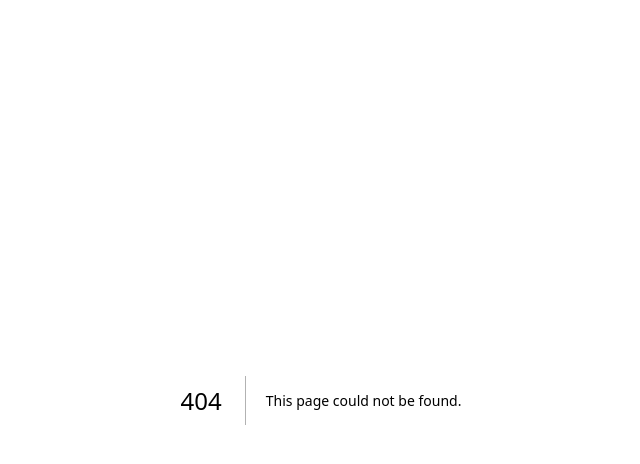
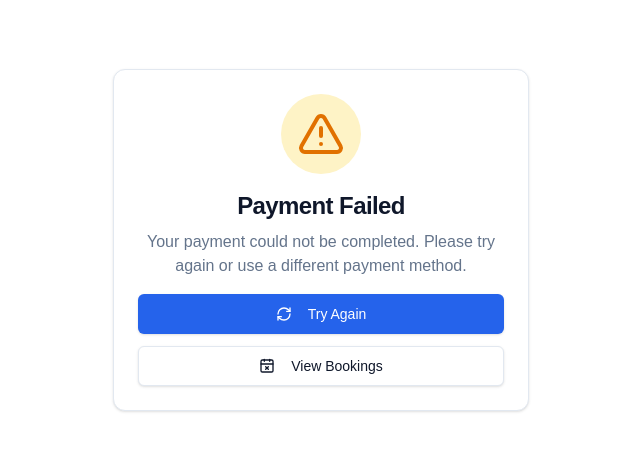
Before and after one commit to monirHRaju/fixitnow-frontend, a Next.js app: page /payment/fail in a window 1280 px wide. Before the commit this address had no page. Shown: the top 464 px of the page, without its empty margins (319-959 px from the left). Built offline with nearby package versions, Linux system fonts and the light colour scheme.

Commit message:
feat: add payment fail page for SSLCommerz redirect

```diff
--- /dev/null
+++ b/src/app/payment/fail/page.tsx
@@ -0,0 +1,136 @@
+"use client";
+
+import { Suspense } from "react";
+import { useRouter, useSearchParams } from "next/navigation";
+import { motion } from "framer-motion";
+import { AlertTriangle, RefreshCw, CalendarX } from "lucide-react";
+import { Button } from "@/components/ui/button";
+import {
+  Card,
+  CardContent,
+  CardDescription,
+  CardHeader,
+  CardTitle,
+} from "@/components/ui/card";
+import { Skeleton } from "@/components/ui/skeleton";
+
+const containerVariants = {
+  hidden: { opacity: 0 },
+  visible: {
+    opacity: 1,
+    transition: { staggerChildren: 0.15 },
+  },
+};
+
+const itemVariants = {
+  hidden: { opacity: 0, y: 20 },
+  visible: { opacity: 1, y: 0, transition: { duration: 0.4 } },
+};
+
+const iconVariants = {
+  hidden: { scale: 0, rotate: 180 },
+  visible: {
+    scale: 1,
+    rotate: 0,
+    transition: { type: "spring" as const, stiffness: 200, damping: 15 },
+  },
+};
+
+function PaymentFailContent() {
+  const router = useRouter();
+  const searchParams = useSearchParams();
+  const bookingId = searchParams.get("bookingId") || searchParams.get("tran_id");
+  const error = searchParams.get("error");
+
+  return (
+    <motion.div
+      variants={containerVariants}
+      initial="hidden"
+      animate="visible"
+      className="mx-auto flex min-h-[60vh] max-w-md items-center justify-center px-4"
+    >
+      <Card className="w-full text-center">
+        <CardHeader className="pb-4">
+          <motion.div
+            variants={iconVariants}
+            className="mb-4 flex justify-center"
+          >
+            <div className="flex h-20 w-20 items-center justify-center rounded-full bg-amber-100 dark:bg-amber-900/30">
+              <AlertTriangle className="h-12 w-12 text-amber-600 dark:text-amber-400" />
+            </div>
+          </motion.div>
+          <motion.div variants={itemVariants}>
+            <CardTitle className="text-2xl font-bold">Payment Failed</CardTitle>
+            <CardDescription className="mt-2 text-base">
+              Your payment could not be completed. Please try again or use a
+              different payment method.
+            </CardDescription>
+          </motion.div>
+        </CardHeader>
+        <CardContent className="space-y-6">
+          {error && (
+            <motion.div
+              variants={itemVariants}
+              className="rounded-lg bg-muted/50 p-4 text-left text-sm"
+            >
+              <span className="text-muted-foreground">Reason: </span>
+              <span className="font-medium">{error}</span>
+            </motion.div>
+          )}
+
+          <motion.div
+            variants={itemVariants}
+            className="flex flex-col gap-3"
+          >
+            <Button
+              size="lg"
+              className="w-full"
+              onClick={() => router.push(`/bookings/${bookingId || ""}`)}
+            >
+              <RefreshCw className="mr-2 h-4 w-4" />
+              Try Again
+            </Button>
+            <Button
+              variant="outline"
+              size="lg"
+              className="w-full"
+              onClick={() => router.push("/bookings")}
+            >
+              <CalendarX className="mr-2 h-4 w-4" />
+              View Bookings
+            </Button>
+          </motion.div>
+        </CardContent>
+      </Card>
+    </motion.div>
+  );
+}
+
+function PaymentFailSkeleton() {
+  return (
+    <div className="mx-auto flex min-h-[60vh] max-w-md items-center justify-center px-4">
+      <Card className="w-full">
+        <CardHeader className="items-center pb-4">
+          <Skeleton className="mb-4 h-20 w-20 rounded-full" />
+          <Skeleton className="h-8 w-56" />
+          <Skeleton className="mt-2 h-5 w-64" />
+        </CardHeader>
+        <CardContent className="space-y-6">
+          <div className="rounded-lg bg-muted/50 p-4">
+            <Skeleton className="h-5 w-full" />
+          </div>
+          <Skeleton className="h-11 w-full rounded-md" />
+          <Skeleton className="h-11 w-full rounded-md" />
+        </CardContent>
+      </Card>
+    </div>
+  );
+}
+
+export default function PaymentFailPage() {
+  return (
+    <Suspense fallback={<PaymentFailSkeleton />}>
+      <PaymentFailContent />
+    </Suspense>
+  );
+}
```
